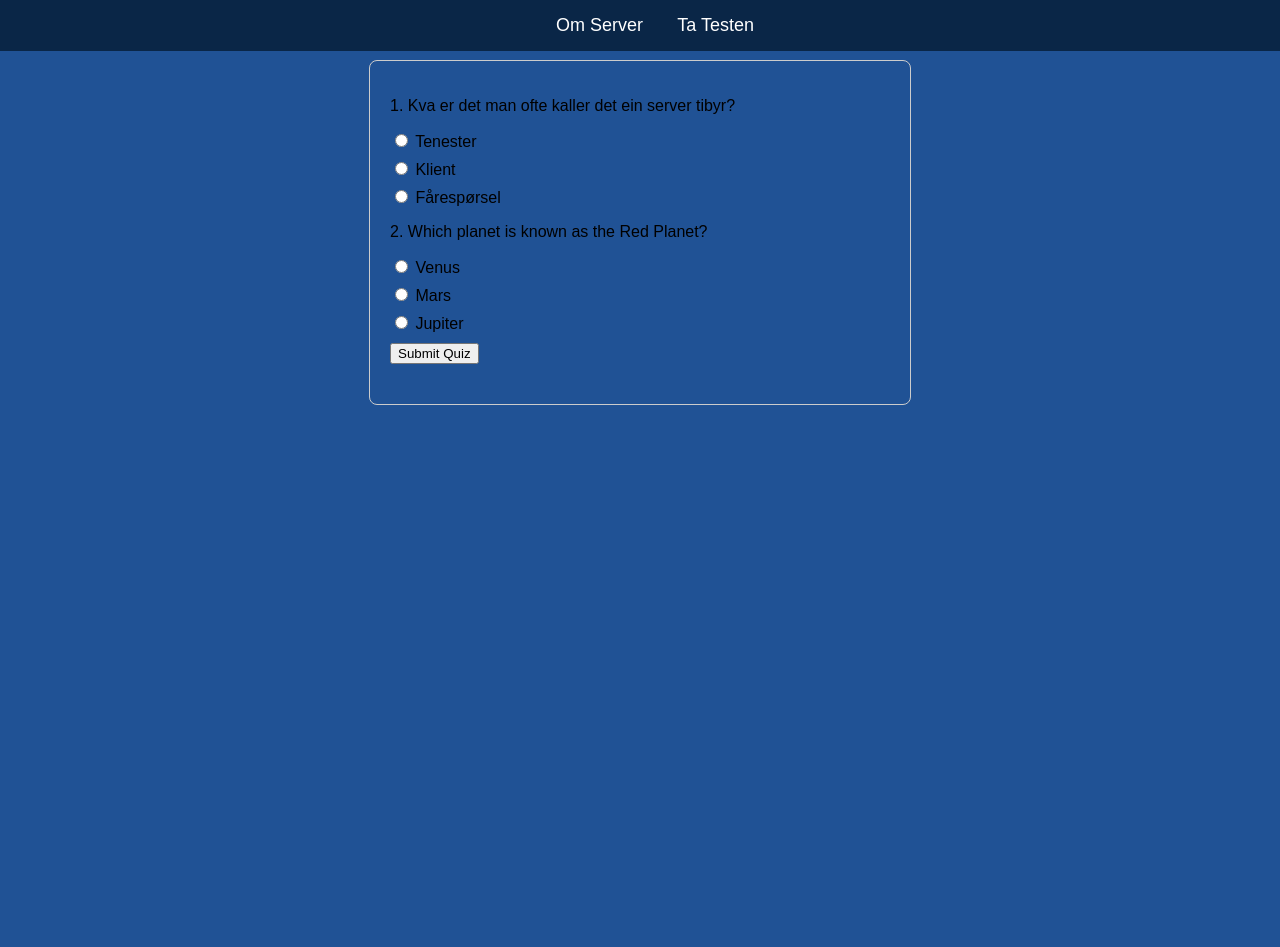
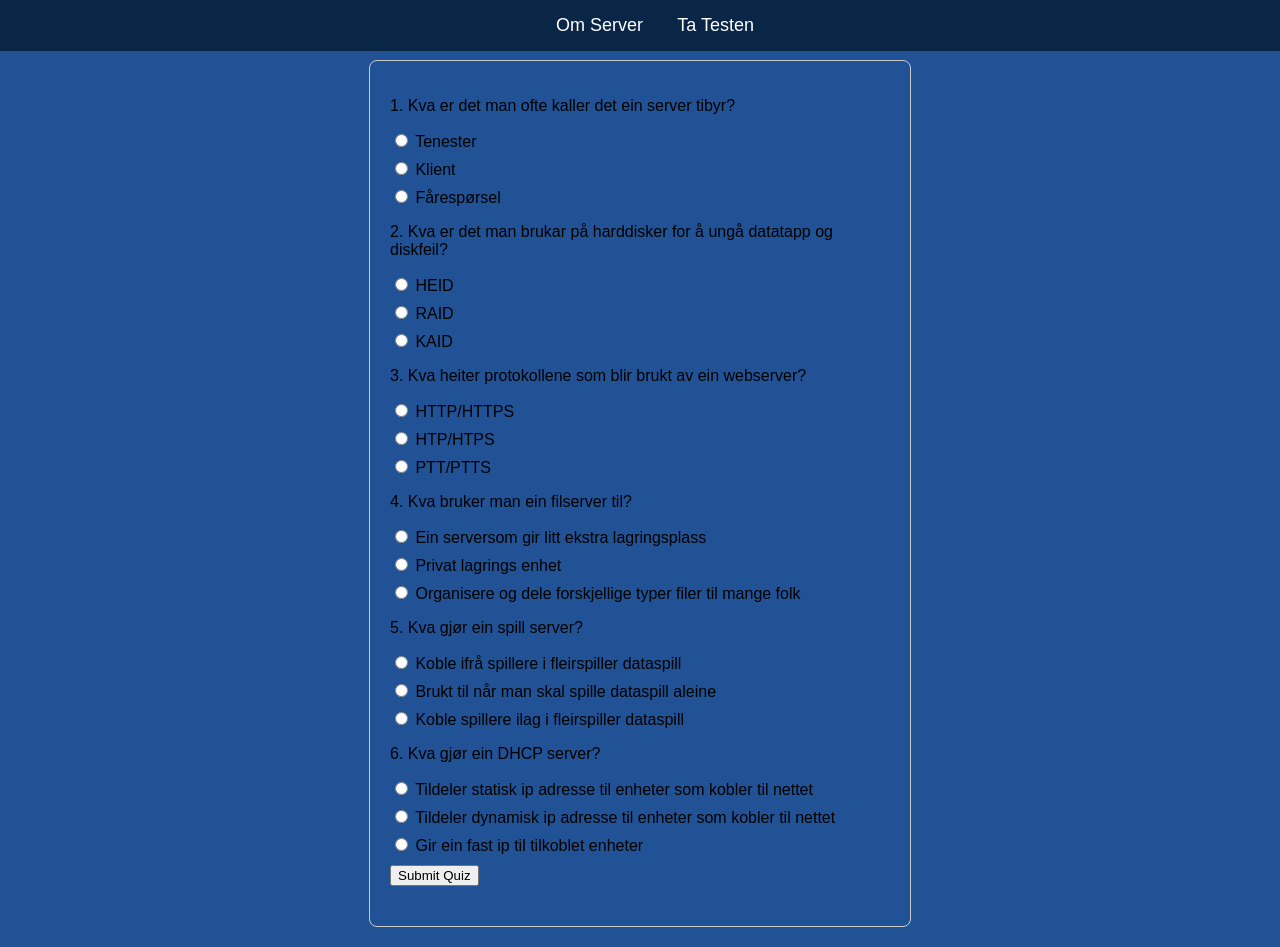
Before and after one commit to OliveSeal/serversite, a plain HTML site: page Test.html in a window 1280 px wide. Before the commit the page ends 800 px from the top, so only its background shows below. Drawn offline with Linux system fonts and the light colour scheme.

Commit message:
test update

```diff
--- a/Test.html
+++ b/Test.html
@@ -28,11 +28,47 @@
         </div>
 
         <div class="question" id="question2">
-            <p>2. Which planet is known as the Red Planet?</p>
+            <p>2. Kva er det man brukar på harddisker for å ungå datatapp og diskfeil?</p>
             <div class="options">
-                <label><input type="radio" name="q2" value="venus"> Venus</label>
-                <label><input type="radio" name="q2" value="mars"> Mars</label>
-                <label><input type="radio" name="q2" value="jupiter"> Jupiter</label>
+                <label><input type="radio" name="q2" value="heid"> HEID</label>
+                <label><input type="radio" name="q2" value="raid"> RAID</label>
+                <label><input type="radio" name="q2" value="kaid"> KAID</label>
+            </div>
+        </div>
+
+        <div class="question" id="question3">
+            <p>3. Kva heiter protokollene som blir brukt av ein webserver?</p>
+            <div class="options">
+                <label><input type="radio" name="q3" value="http/https"> HTTP/HTTPS</label>
+                <label><input type="radio" name="q3" value="htp/htps"> HTP/HTPS</label>
+                <label><input type="radio" name="q3" value="ptt/ptts"> PTT/PTTS</label>
+            </div>
+        </div>
+
+        <div class="question" id="question4">
+            <p>4. Kva bruker man ein filserver til?</p>
+            <div class="options">
+                <label><input type="radio" name="q4" value="litt ekstra"> Ein serversom gir litt ekstra lagringsplass</label>
+                <label><input type="radio" name="q4" value="privat lagring"> Privat lagrings enhet</label>
+                <label><input type="radio" name="q4" value="organisere og dele"> Organisere og dele forskjellige typer filer til mange folk</label>
+            </div>
+        </div>
+
+        <div class="question" id="question5">
+            <p>5. Kva gjør ein spill server?</p>
+            <div class="options">
+                <label><input type="radio" name="q5" value="koble ifrå"> Koble ifrå spillere i fleirspiller dataspill</label>
+                <label><input type="radio" name="q5" value="aleine"> Brukt til når man skal spille dataspill aleine</label>
+                <label><input type="radio" name="q5" value="koble ilag"> Koble spillere ilag i fleirspiller dataspill</label>
+            </div>
+        </div>
+
+        <div class="question" id="question6">
+            <p>6. Kva gjør ein DHCP server?</p>
+            <div class="options">
+                <label><input type="radio" name="q6" value="statisk ip"> Tildeler statisk ip adresse til enheter som kobler til nettet</label>
+                <label><input type="radio" name="q6" value="dynamisk ip"> Tildeler dynamisk ip adresse til enheter som kobler til nettet</label>
+                <label><input type="radio" name="q6" value="fast ip"> Gir ein fast ip til tilkoblet enheter</label>
             </div>
         </div>
 
--- a/test.js
+++ b/test.js
@@ -2,10 +2,14 @@ function submitQuiz() {
     // Get user-selected answers
     var answer1 = document.querySelector('input[name="q1"]:checked');
     var answer2 = document.querySelector('input[name="q2"]:checked');
+    var answer3 = document.querySelector('input[name="q3"]:checked');
+    var answer4 = document.querySelector('input[name="q4"]:checked');
+    var answer5 = document.querySelector('input[name="q5"]:checked');
+    var answer6 = document.querySelector('input[name="q6"]:checked');
 
     // Check if all questions are answered
-    if (!answer1 || !answer2) {
-        alert("Please answer all questions!");
+    if (!answer1 || !answer2 || !answer3 || !answer4 || !answer5 || !answer6) {
+        alert("Du må svare på alle spørsmåla.");
         return;
     }
 
@@ -16,10 +20,26 @@ function submitQuiz() {
         score += 1;
     }
 
-    if (answer2.value === "mars") {
+    if (answer2.value === "raid") {
+        score += 1;
+    }
+
+    if (answer3.value === "http/https") {
+        score += 1;
+    }
+
+    if (answer4.value === "organisere og dele") {
+        score += 1;
+    }
+
+    if (answer5.value === "koble ilag") {
+        score += 1;
+    }
+
+    if (answer6.value === "dynamisk ip") {
         score += 1;
     }
 
     var resultElement = document.getElementById("result");
-    resultElement.textContent = "Your score: " + score + "/2";
+    resultElement.textContent = "Poeng: " + score + "/6";
 }
```
